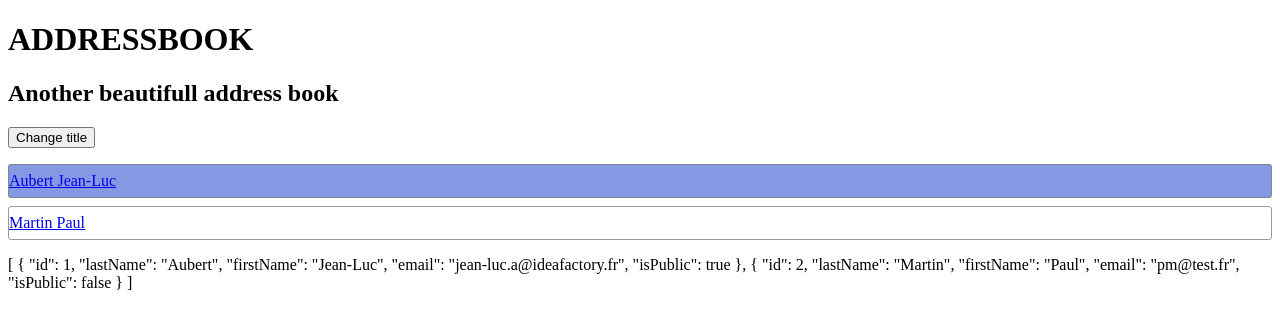
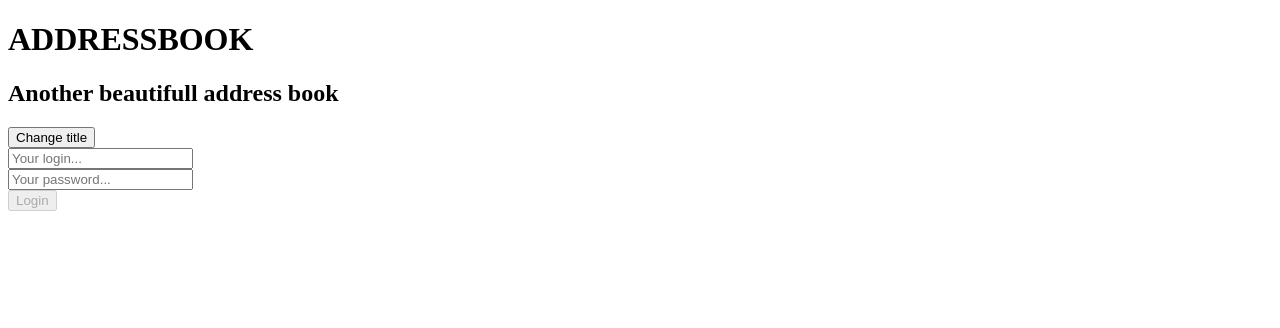
Before and after one commit to dacodemaniak/ng-address-book, an Angular app: page /login in a window 1280 px wide. Before the commit this address led to /address-list. Shown: the top 328 px of the page. Built offline with nearby package versions, Linux system fonts and the light colour scheme.

Commit message:
Add user module and login form

```diff
--- a/src/app/app-routing.module.ts
+++ b/src/app/app-routing.module.ts
@@ -8,7 +8,7 @@ import { Routes, RouterModule } from '@angular/router';
 const routes: Routes = [
   {
     path: '',
-    redirectTo: 'address-list',
+    redirectTo: 'login',
     pathMatch: 'full'
   },
   {
@@ -18,6 +18,9 @@ const routes: Routes = [
   {
     path: 'address/:id',
     component: AddAddressComponent
+  },
+  {
+    path: 'login', loadChildren: () => import('./core/modules/user/user.module').then(m => m.UserModule)
   },
   {
     path: '**',
--- /dev/null
+++ b/src/app/core/modules/user/user.component.html
@@ -0,0 +1,26 @@
+<form [formGroup]="loginFormGroup">
+  <div class="form-group">
+    <input
+      type="text"
+      id="user-login"
+      placeholder="Your login..."
+      formControlName="login"
+    >
+    <div class="control-error" *ngIf="login.touched && login.invalid">
+      Login is required and must have at least 8 chars
+    </div>
+  </div>
+
+  <div class="form-group">
+    <input
+      type="password"
+      id="user-password"
+      placeholder="Your password..."
+      formControlName="password"
+    >
+  </div>
+
+  <div class="form-group">
+    <button name="login" type="submit" [disabled]="loginFormGroup.invalid">Login</button>
+  </div>
+</form>
--- /dev/null
+++ b/src/app/core/modules/user/user.component.ts
@@ -0,0 +1,41 @@
+import { Component, OnInit } from '@angular/core';
+import { FormGroup, FormBuilder, Validators, AbstractControl } from '@angular/forms';
+
+@Component({
+  selector: 'app-user',
+  templateUrl: './user.component.html',
+  styleUrls: ['./user.component.scss']
+})
+export class UserComponent implements OnInit {
+
+  public loginFormGroup: FormGroup;
+
+  constructor(
+    private formBuilder: FormBuilder
+  ) { }
+
+  // Getter / Setters on form controls
+  public get login(): AbstractControl {
+    return this.loginFormGroup.controls.login;
+  }
+
+  public get password(): AbstractControl {
+    return this.loginFormGroup.controls.password;
+  }
+
+  ngOnInit(): void {
+    this.loginFormGroup = this.formBuilder.group({
+      login: [
+        '', // Default value
+        Validators.compose(
+          [Validators.required, Validators.minLength(8)]
+        )
+      ],
+      password: [
+        '',
+        Validators.required
+      ]
+    });
+  }
+
+}
```
Also changed, not shown: src/app/core/modules/user/user-routing.module.ts (added, +17 -0 lines), src/app/core/modules/user/user.module.ts (added, +18 -0 lines), src/app/core/modules/user/user.component.scss (added), 1 other file (tests, documents, lock files or other folders).
